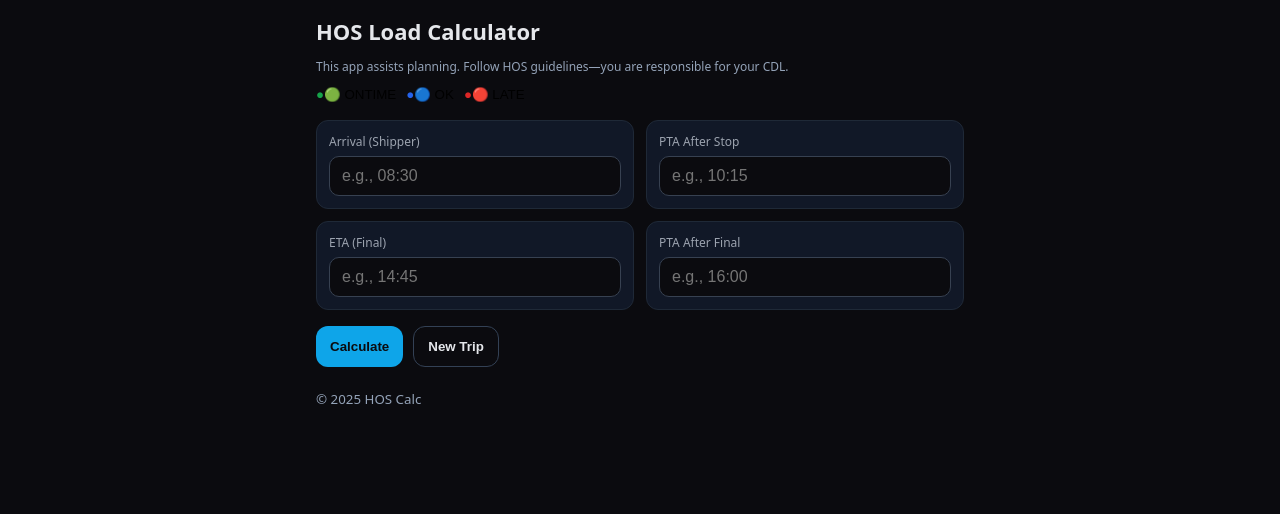
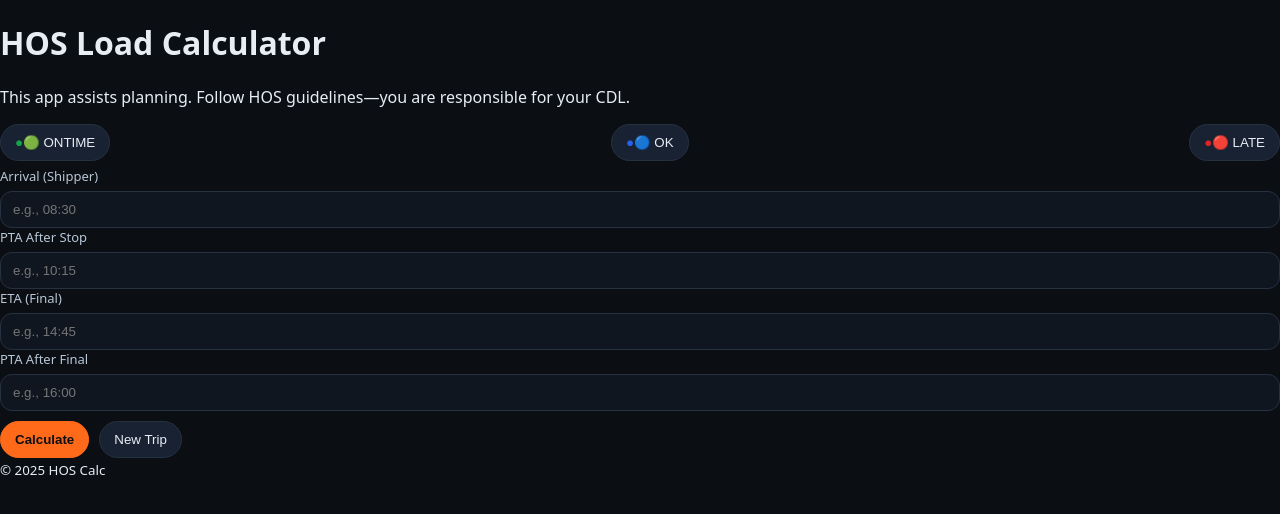
Before and after one commit to thatladytrucker/hos-load-calculator-pwa, a React (Vite) app: page / in a window 1280 px wide. Shown: the top 514 px of the page. Built offline with nearby package versions, Linux system fonts and the light colour scheme.

Commit message:
Update index.css

```diff
--- a/src/index.css
+++ b/src/index.css
@@ -1,37 +1,131 @@
+:root {
+  --bg: #0b0f14;
+  --card: #11161d;
+  --muted: #6b7785;
+  --text: #e8edf3;
+  --ring: #1f2937;
+  --green: #22c55e;
+  --blue: #3b82f6;
+  --red: #ef4444;
+  --pill: #0f1620;
+  --pill-border: #263142;
+}
+
 * { box-sizing: border-box; }
 html, body, #root { height: 100%; }
-body { margin: 0; font-family: system-ui, sans-serif; background:#0b0b0f; color:#e5e7eb; }
+body {
+  margin: 0;
+  font-family: ui-sans-serif, system-ui, -apple-system, "Segoe UI", Roboto,
+    "Helvetica Neue", Arial, "Apple Color Emoji", "Segoe UI Emoji";
+  background: var(--bg);
+  color: var(--text);
+}
 
-.page { max-width: 680px; margin: 0 auto; padding: 16px 16px 40px; }
-.top { margin-bottom: 12px; }
-h1 { margin: 0 0 6px; font-size: 22px; }
-.disclaimer { font-size: 12px; color:#94a3b8; }
+.container {
+  max-width: 760px;
+  margin: 0 auto;
+  padding: 20px 16px 64px;
+}
 
-.status-row { display:flex; gap:10px; margin: 12px 0 18px; flex-wrap: wrap; }
-.chip { background: transparent; border: none; padding: 0; }
+.header {
+  background: var(--card);
+  border: 1px solid var(--pill-border);
+  border-radius: 16px;
+  padding: 14px 16px;
+  margin-bottom: 14px;
+}
 
-.grid {
+.header h1 {
+  margin: 0;
+  font-size: 18px;
+}
+.badge {
+  display: inline-block;
+  margin-left: 8px;
+  padding: 2px 8px;
+  font-size: 12px;
+  background: #0c1a2b;
+  border: 1px solid var(--pill-border);
+  border-radius: 999px;
+  color: #9fb3c8;
+}
+
+.card {
+  background: var(--card);
+  border: 1px solid var(--pill-border);
+  border-radius: 16px;
+  padding: 16px;
+  margin: 10px 0 14px;
+}
+
+.row { display: grid; grid-template-columns: 1fr 1fr; gap: 12px; }
+.row-1 { grid-template-columns: 1fr; }
+
+label { font-size: 13px; color: #b9c6d6; display: block; margin-bottom: 6px; }
+
+input, select {
+  width: 100%;
+  background: #0f1620;
+  border: 1px solid var(--pill-border);
+  color: var(--text);
+  border-radius: 12px;
+  padding: 10px 12px;
+  outline: none;
+}
+
+small.hint { color: var(--muted); display: block; margin-top: 8px; }
+
+.actions { display: flex; gap: 10px; flex-wrap: wrap; margin-top: 10px; }
+button {
+  padding: 10px 14px;
+  border-radius: 999px;
+  border: 1px solid var(--pill-border);
+  background: #192233;
+  color: var(--text);
+  cursor: pointer;
+}
+button.primary { background: #ff6a1a; border-color: #ff6a1a; color: #0b0f14; font-weight: 700; }
+button:disabled { opacity: .6; cursor: not-allowed; }
+
+.status-row {
+  display: flex; align-items: center; justify-content: space-between;
+  gap: 10px; margin: 10px 0 6px;
+}
+
+.status-pill {
+  flex: 1 1 0;
+  text-align: center;
+  padding: 10px 8px;
+  border-radius: 999px;
+  font-weight: 700;
+  border: 1px solid var(--pill-border);
+  background: var(--pill);
+  color: #99a9bd;
+  user-select: none;
+}
+.status-pill.green.active { background: var(--green); color: #041108; border-color: var(--green); }
+.status-pill.blue.active  { background: var(--blue);  color: #07101c; border-color: var(--blue); }
+.status-pill.red.active   { background: var(--red);   color: #160404; border-color: var(--red); }
+
+.outputs {
   display: grid;
   grid-template-columns: 1fr 1fr;
   gap: 12px;
-}
-.cell { display:flex; flex-direction:column; gap:6px; background:#111827; border:1px solid #1f2937; padding:12px; border-radius:12px; }
-label { font-size: 12px; color:#9ca3af; }
-input {
-  padding: 10px 12px;
-  border-radius: 10px;
-  border: 1px solid #374151;
-  background: #0b0b0f;
-  color: #e5e7eb;
-  font-size: 16px;
+  margin-top: 8px;
 }
 
-.actions { display:flex; gap: 10px; margin: 16px 0 12px; }
-.primary {
-  background:#0ea5e9; color:#0b0b0f; border:none; padding:12px 14px; border-radius:12px; font-weight:700;
+.pill {
+  background: #0f1620;
+  border: 1px solid var(--pill-border);
+  border-radius: 16px;
+  padding: 12px;
 }
-.ghost {
-  background:transparent; color:#e5e7eb; border:1px solid #334155; padding:12px 14px; border-radius:12px; font-weight:700;
+.pill .label { color: #aab8c7; font-size: 12px; margin-bottom: 4px; }
+.pill .value { font-weight: 800; font-size: 16px; line-height: 1.25; }
+
+.footer {
+  color: var(--muted);
+  font-size: 12px;
+  text-align: center;
+  margin-top: 12px;
 }
-
-.foot { margin-top: 20px; color:#94a3b8; }
```
